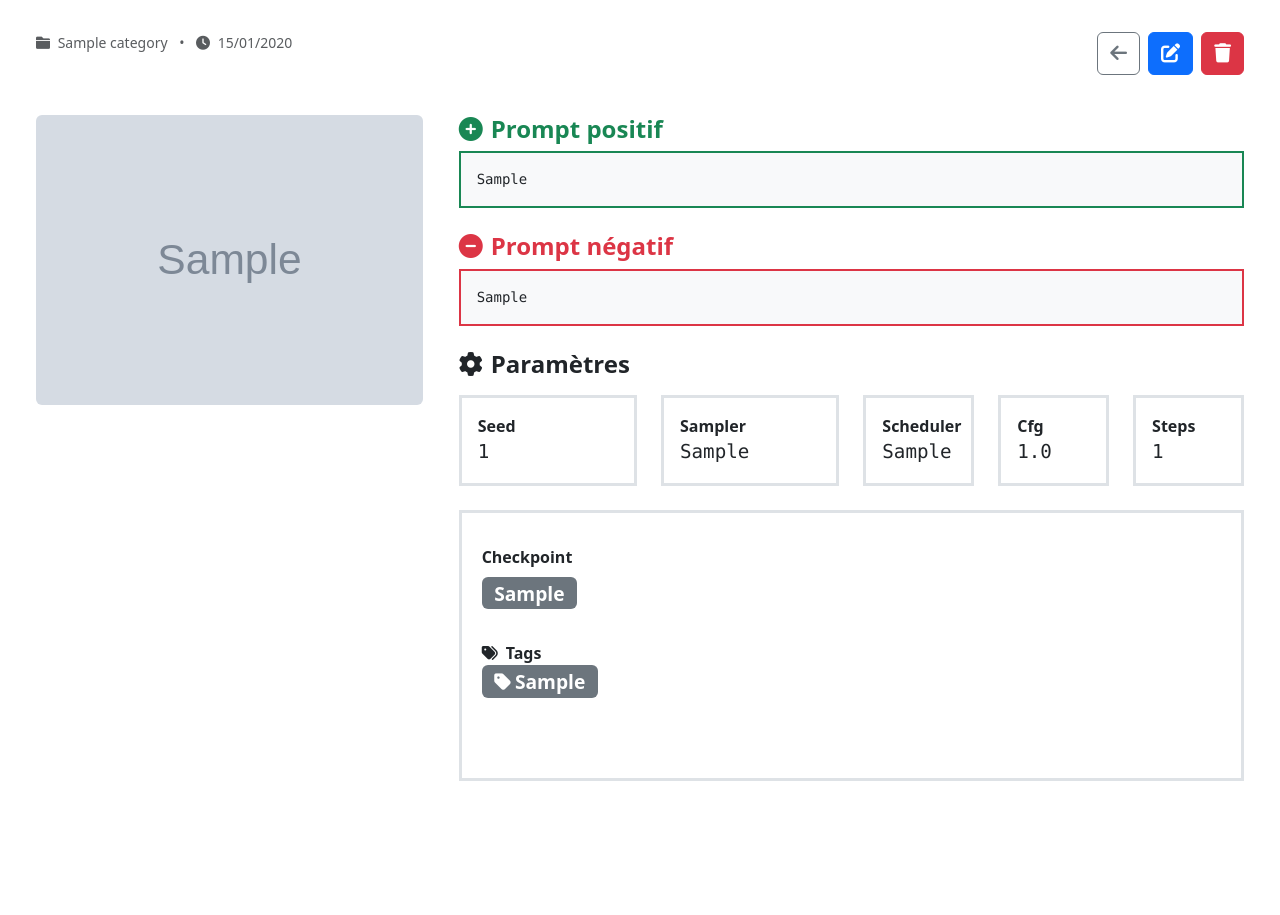
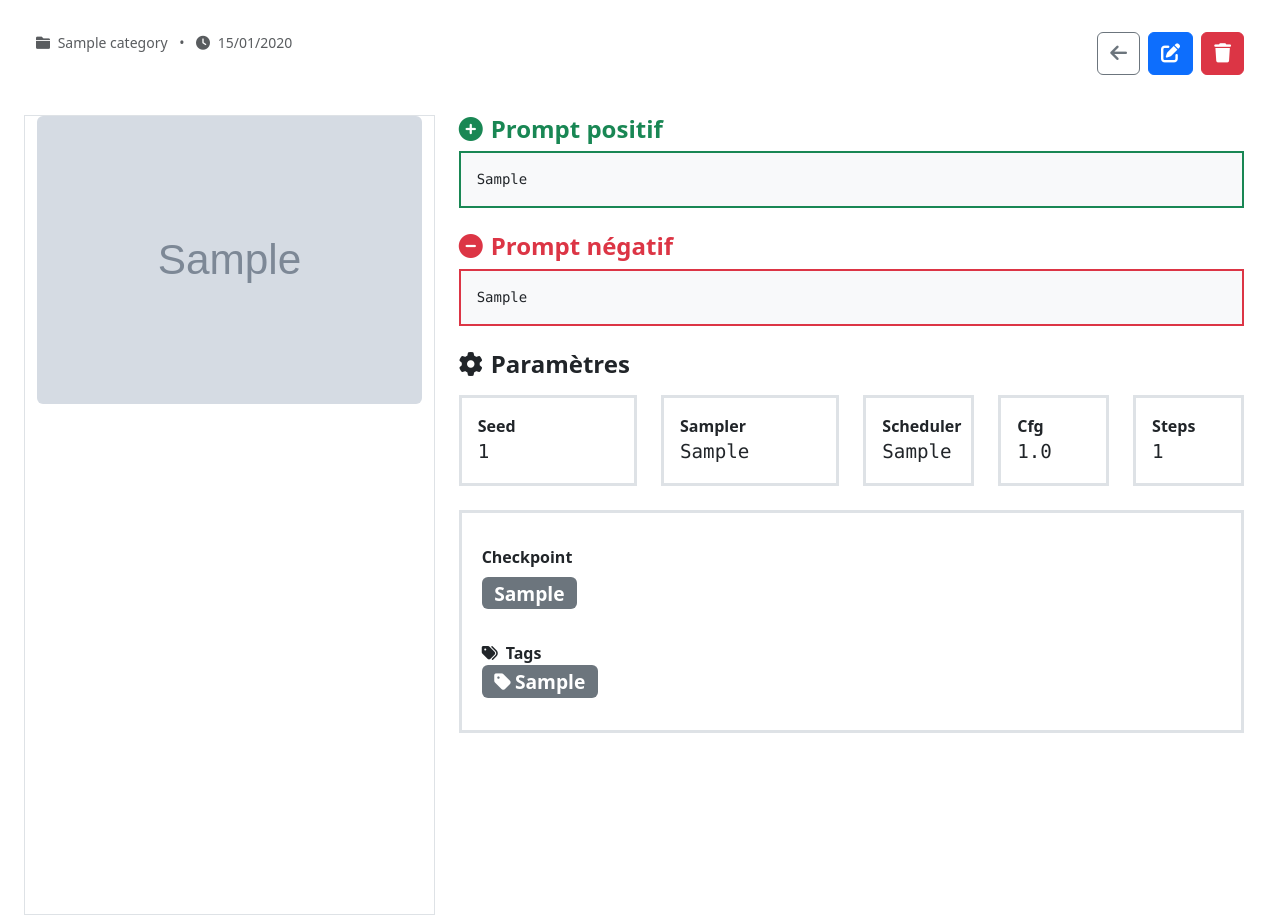
Before and after one commit to steph-vie/Prompt_manager, a Flask app: page /prompt/1 in a window 1280 px wide. Shown: the part 59-974 px from the top of the page. Run offline with Flask 3, Linux system fonts and the light colour scheme; tables that the repository leaves empty hold one stand-in row (values such as "Sample post"); grey boxes marked "Sample" are stand-in pictures.

Commit message:
update div

```diff
--- a/templates/view.html
+++ b/templates/view.html
@@ -34,7 +34,7 @@
 </div>
 <div class="container-fluid px-4">
     <div class="row min-vh-100">
-        <div class="col-lg-4">
+        <div class="col-lg-4 border">
             <div class="sticky-preview">
                     {% if prompt.image_filename %}
                         <img
@@ -142,7 +142,7 @@
 
                     <!-- Tags -->
                     {% if prompt.tags %}
-                    <div class="mb-5 p-3">
+                    <div class="p-3">
                         <strong>
                             <i class="fas fa-tags me-2"></i>Tags
                         </strong>
```
